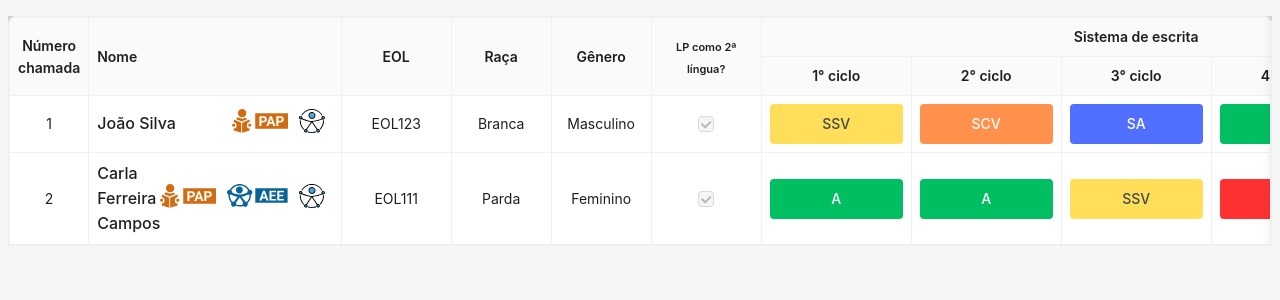
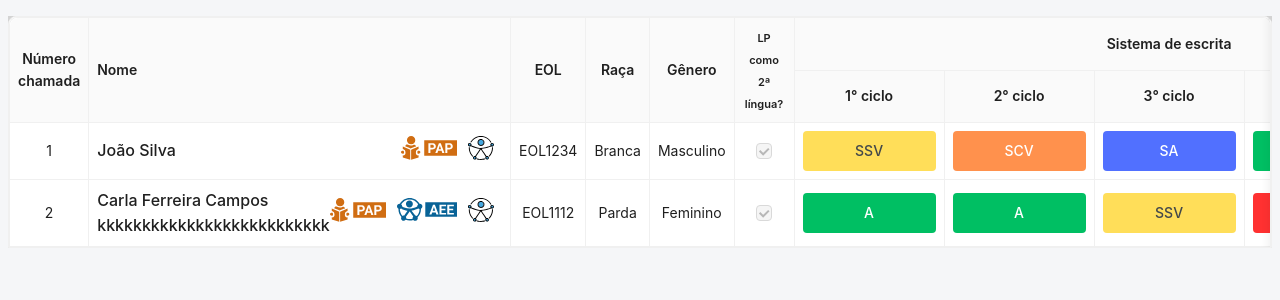
Before and after one commit to prefeiturasp/SME-NovaSondagem-Frontend, a React (Vite) app: page /relatorio in a window 1280 px wide. Shown: the top 300 px of the page. Built offline with nearby package versions, Linux system fonts and the light colour scheme.

Commit message:
ajuste na largura dascolunas

```diff
--- a/src/componentes/sondagemRelatorio/listaDinamicaRelatorio/listaDinamicaRelatorio.tsx
+++ b/src/componentes/sondagemRelatorio/listaDinamicaRelatorio/listaDinamicaRelatorio.tsx
@@ -113,7 +113,7 @@ const ListaDinamicaRelatorio: React.FC<ListaDinamicaRelatorioProps> = ({
   columns.push({
     title: "Número chamada",
     key: "numeroChamada",
-    width: 60,
+    width: 75,
     align: "center",
     fixed: "left",
     render: (_, record) => <span>{record.numeroAlunoChamada}</span>,
@@ -122,7 +122,7 @@ const ListaDinamicaRelatorio: React.FC<ListaDinamicaRelatorioProps> = ({
   columns.push({
     title: "Nome",
     key: "estudante",
-    width: 250,
+    width: 350,
     fixed: "left",
     render: (_, record) => (
       <Space direction="vertical" size={0} className="width100">
@@ -141,7 +141,7 @@ const ListaDinamicaRelatorio: React.FC<ListaDinamicaRelatorioProps> = ({
   columns.push({
     title: "EOL",
     key: "codigoEol",
-    width: 110,
+    width: 60,
     align: "center",
     fixed: "left",
     render: (_, record) => <span>{record.codigoEol}</span>,
@@ -150,7 +150,7 @@ const ListaDinamicaRelatorio: React.FC<ListaDinamicaRelatorioProps> = ({
   columns.push({
     title: "Raça",
     key: "raca",
-    width: 100,
+    width: 60,
     align: "center",
     fixed: "left",
     render: (_, record) => <span>{record.raca}</span>,
@@ -159,7 +159,7 @@ const ListaDinamicaRelatorio: React.FC<ListaDinamicaRelatorioProps> = ({
   columns.push({
     title: "Gênero",
     key: "genero",
-    width: 100,
+    width: 60,
     align: "center",
     fixed: "left",
     render: (_, record) => <span>{record.genero}</span>,
@@ -169,7 +169,7 @@ const ListaDinamicaRelatorio: React.FC<ListaDinamicaRelatorioProps> = ({
     columns.push({
       title: <span className="lp-config-relatorio">LP como 2ª língua?</span>,
       key: "lp",
-      width: 110,
+      width: 60,
       align: "center",
       fixed: "left",
       render: (_, record) => (
--- a/src/mocks/MockDadosTabelaDinamica3.json
+++ b/src/mocks/MockDadosTabelaDinamica3.json
@@ -15,7 +15,7 @@
       "pap": true,
       "aee": false,
       "possuiDeficiencia": true,
-      "codigoEol": "EOL123",
+      "codigoEol": "EOL1234",
       "raca": "Branca",
       "genero": "Masculino",
       "coluna": [
@@ -510,11 +510,11 @@
       "linguaPortuguesaSegundaLingua": true,
       "numeroAlunoChamada": 2,
       "codigo": 77345,
-      "nome": "Carla Ferreira Campos",
+      "nome": "Carla Ferreira Campos kkkkkkkkkkkkkkkkkkkkkkkkkk",
       "pap": true,
       "aee": true,
       "possuiDeficiencia": true,
-      "codigoEol": "EOL111",
+      "codigoEol": "EOL1112",
       "raca": "Parda",
       "genero": "Feminino",
       "coluna": [
```
